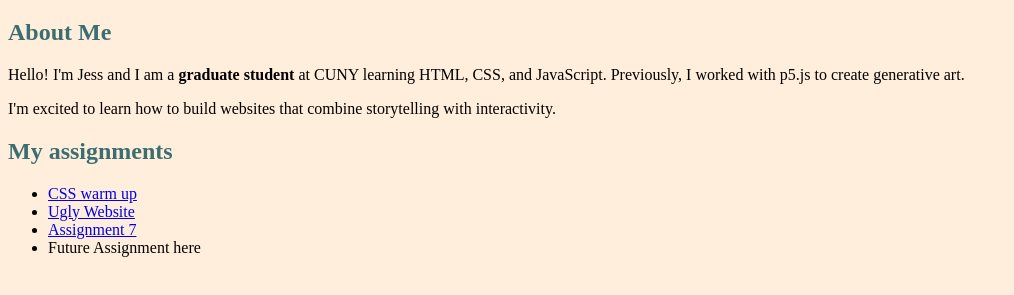
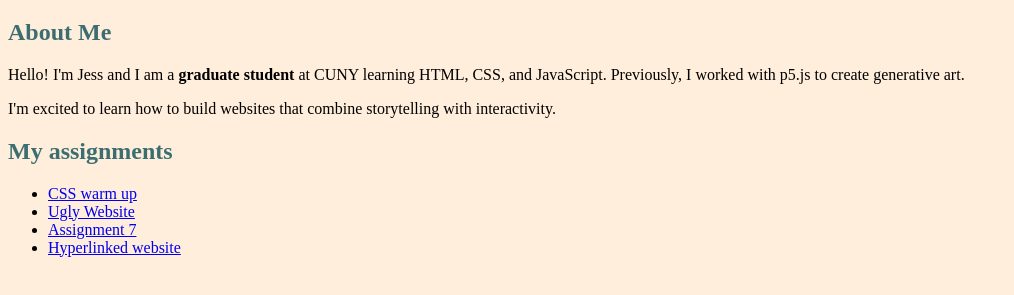
Before and after one commit to jessyoung-py/software-design-hypertext-assignments, a plain HTML site: page index.html in a window 1280 px wide. Shown: the part 61-356 px from the top of the page, without its empty margins (0-1014 px from the left). Drawn offline with Linux system fonts and the light colour scheme; files whose address does not match are found by name; a web font is replaced by a local one.

Commit message:
Update index.html

```diff
--- a/index.html
+++ b/index.html
@@ -23,7 +23,7 @@
             <li><a href ='pages/csswarmup.html'>CSS warm up</a></li>
             <li><a href ="pages/uglywebsite.html">Ugly Website</a></li>
             <li><a href ="pages/assignment7.html">Assignment 7</a></li>
-            <li>Future Assignment here</li>
+            <li><a href ="pages/hyperlink_prj/hyperlinkprj.html">Hyperlinked website</li>
         </ul>
     </section>
 
```
